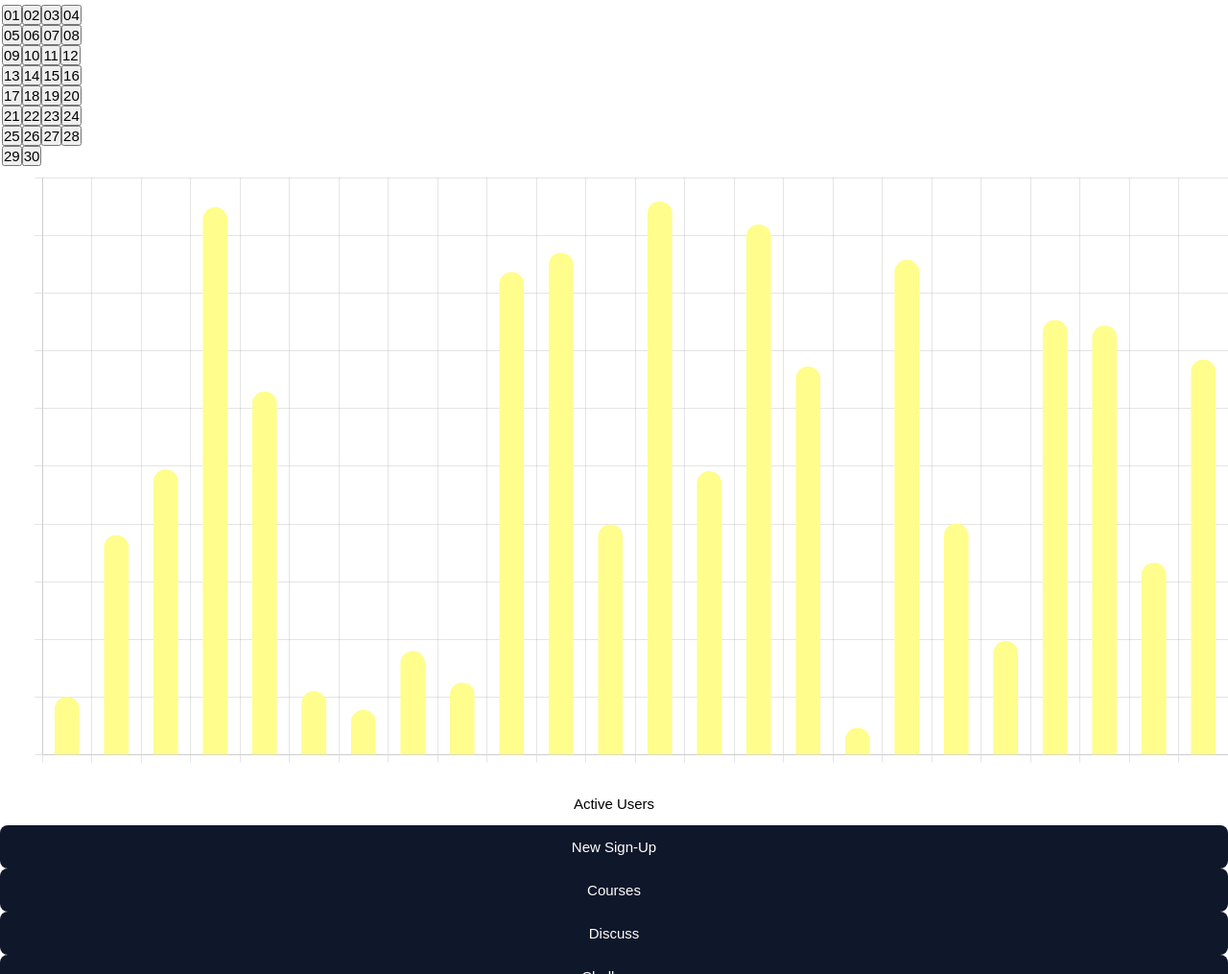
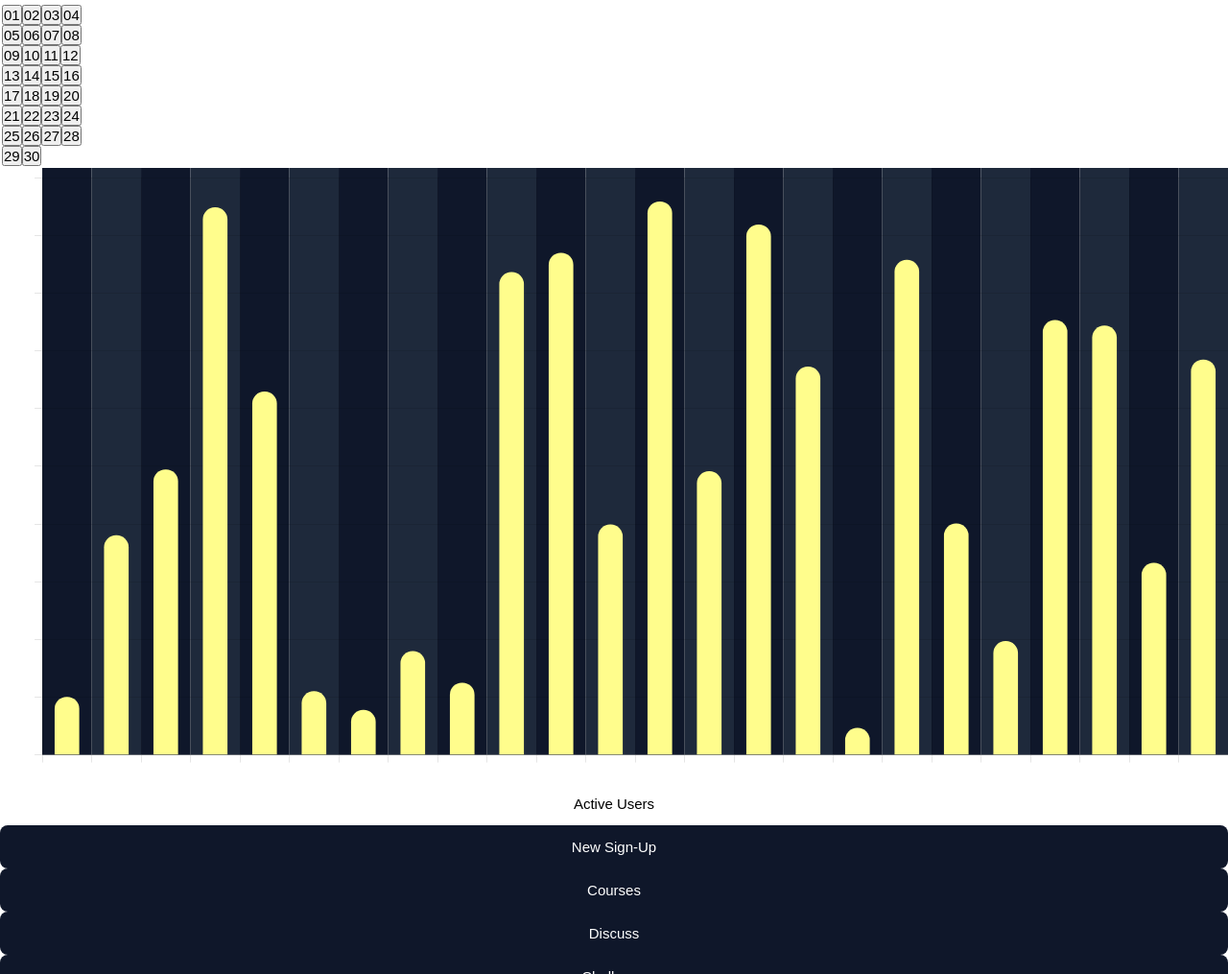
Before and after one commit to m4dd0c/admin-dashboard, a website with bundled scripts: page index.html in a window 1280 px wide. Shown: the part 1938-2953 px from the top of the page at 96% size. Built offline with nearby package versions, Linux system fonts and the light colour scheme.

Commit message:
build: chart dataset background

```diff
--- a/index.html
+++ b/index.html
@@ -82,7 +82,7 @@
     <div class="flex">
      <div class="mx-4 w-full pt-10">
       <!-- chart -->
-      <canvas id="chart" class="bg-secondary"></canvas>
+      <canvas id="chart"></canvas>
      </div>
      <aside id="ms" class="mx-3 w-[20%] p-2 h-screen overflow-y-auto space-y-2">
       <!-- sidebar -->
--- a/src/scripts/chart.js
+++ b/src/scripts/chart.js
@@ -6,14 +6,69 @@ const ctx = document.getElementById("chart").getContext("2d");
 Chart.defaults.backgroundColor = "yellow";
 Chart.defaults.color = "#fff";
 
+const alternatingBackgroundColorPlugin = {
+ id: "customCanvasBackgroundColor", // Plugin ID
+ beforeDraw: (chart, args, options) => {
+  const {
+   ctx,
+   chartArea: { top, left, width, height },
+  } = chart;
+  const { datasets } = chart.data;
+
+  ctx.save();
+
+  // Define alternating colors (green and red)
+  const colors = ["#0f172a", "#1e293b"];
+
+  // Loop through each bar and set the background color
+  datasets.forEach((dataset, __) => {
+   dataset.data.forEach((_, index) => {
+    // Calculate the width of each bar
+    const barWidth = width / dataset.data.length;
+
+    // Determine the background color for each bar
+    const color = colors[index % colors.length]; // Alternates between green and red
+    const topOffset = 100;
+
+    // Draw the background for each bar
+    ctx.fillStyle = color;
+    // ctx.fillRect(x,y, width, heigh);
+    ctx.fillRect(
+     left + index * barWidth,
+     top - topOffset,
+     barWidth,
+     height + topOffset
+    );
+   });
+  });
+
+  ctx.restore();
+ },
+};
+Chart.register(alternatingBackgroundColorPlugin);
+
 export const buildChart = async ({ data }) => {
+ // we have to destroy the preview chart to re-draw a new chart
  if (Chart.getChart(ctx)) {
   Chart.getChart(ctx)?.destroy();
  }
- new Chart(ctx, {
-  type: "bar",
-  options: {
+ // chart data
+ const chart_data = {
+  labels: data.map((row) => row.hours),
+  datasets: [
+   {
+    data: data.map((row) => row.users),
+    borderRadius: 50,
+    barThickness: 25,
+    backgroundColor: "#fffd8c",
+    hoverBackgroundColor: "#ffc800",
+   },
+  ],
+ };
+
+ const options = {
   scales: {
+   backgroundColor: "red",
    y: {
     ticks: {
      callback: function (value) {
@@ -29,19 +84,17 @@ export const buildChart = async ({ data }) => {
    tooltip: {
     enabled: false,
    },
+   customCanvasBackgroundColor: {
+    color: ["#0f172a", "#1e293b"],
    },
   },
-  data: {
-   labels: data.map((row) => row.hours),
-   datasets: [
-    {
-     data: data.map((row) => row.users),
-     borderRadius: 50,
-     barThickness: 25,
-     backgroundColor: "#fffd8c",
-     hoverBackgroundColor: "#ffc800",
-    },
-   ],
-  },
- });
  };
+ // configuration
+ const config = {
+  type: "bar",
+  data: chart_data,
+  options,
+ };
+ // chart creation
+ new Chart(ctx, config);
+};
```
Lines whose indentation alone changed are shown as unchanged.
